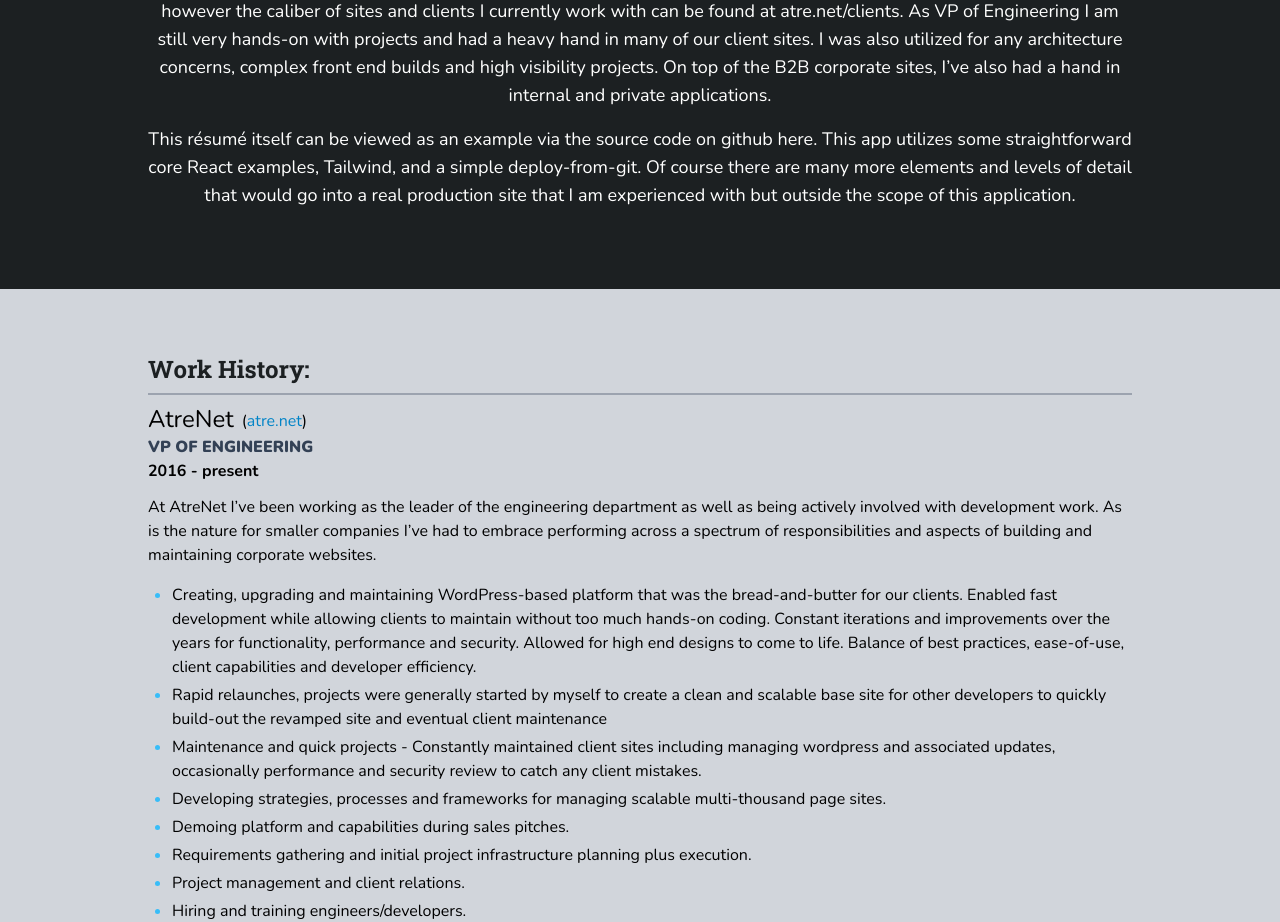
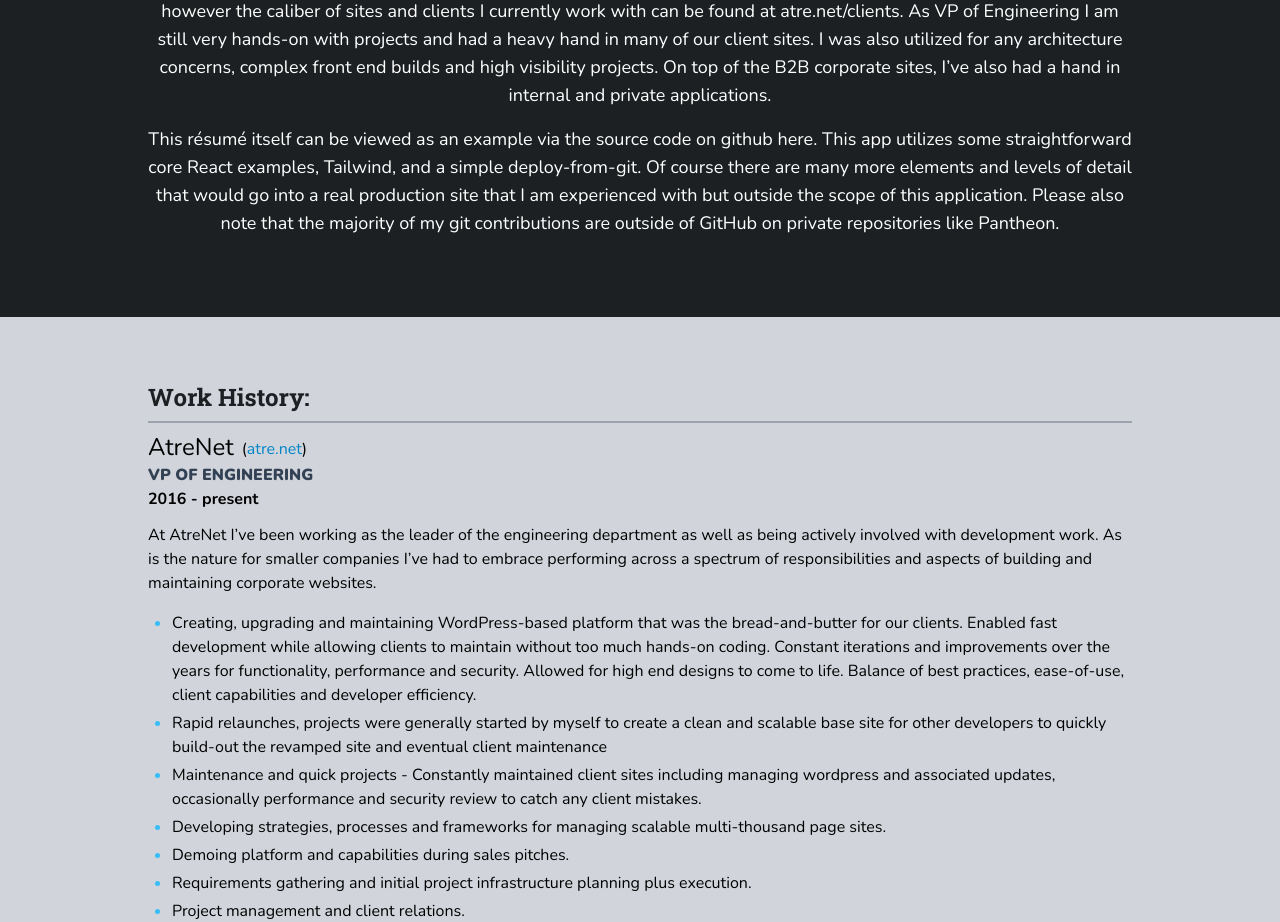
Before and after one commit to adam-sch/2024, a React (Create React App) app: page / in a window 1280 px wide. Shown: the part 1740-2662 px from the top of the page. Built offline with nearby package versions, Linux system fonts and the light colour scheme.

Commit message:
update content

```diff
--- a/src/App.js
+++ b/src/App.js
@@ -93,7 +93,7 @@ function App() {
         <h2 className="text-3xl uppercase mb-8">A note on my Portfolio:</h2>
         <p>For the last eight years I have been operating under <strong>Non Disclosure Agreements</strong> which limits my work examples, however the caliber of sites and clients I currently work with can be found at atre.net/clients. As VP of Engineering I am still very hands-on with projects and had a heavy hand in many of our client sites. I was also utilized for any architecture concerns, complex front end builds and high visibility projects. On top of the B2B corporate sites, I’ve also had a hand in internal and private applications.</p>
 
-        <p>This résumé itself can be viewed as an example via the source code on github here. This app utilizes some straightforward core React examples, Tailwind, and a simple deploy-from-git. Of course there are many more elements and levels of detail that would go into a real production site that I am experienced with but outside the scope of this application.</p>
+        <p>This résumé itself can be viewed as an example via the source code on github <a href="https://github.com/adam-sch/2024/tree/main/src" target="_blank">here</a>. This app utilizes some straightforward core React examples, Tailwind, and a simple deploy-from-git. Of course there are many more elements and levels of detail that would go into a real production site that I am experienced with but outside the scope of this application. Please also note that the majority of my git contributions are outside of GitHub on private repositories like Pantheon.</p>
       </Section>
 
       <Section classes="work-history">
```
